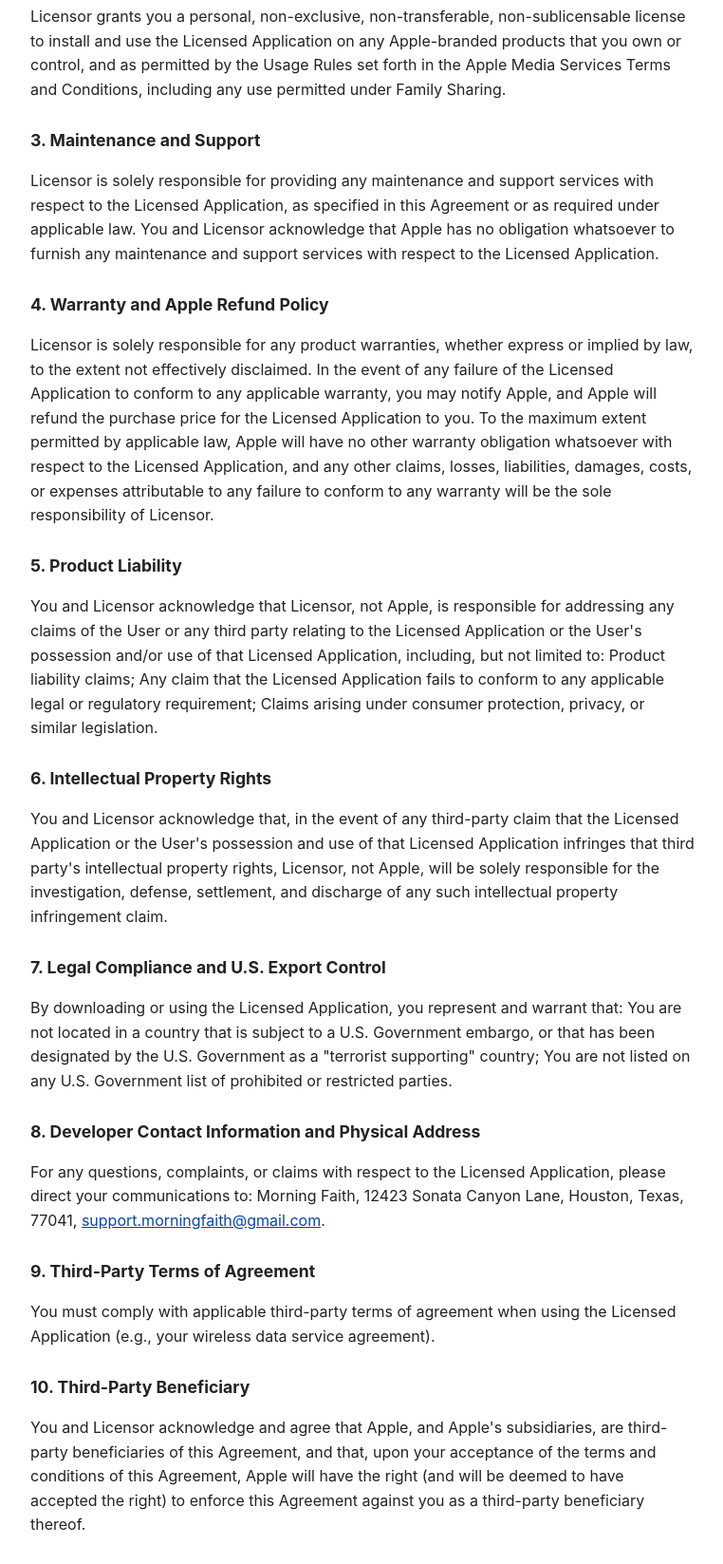
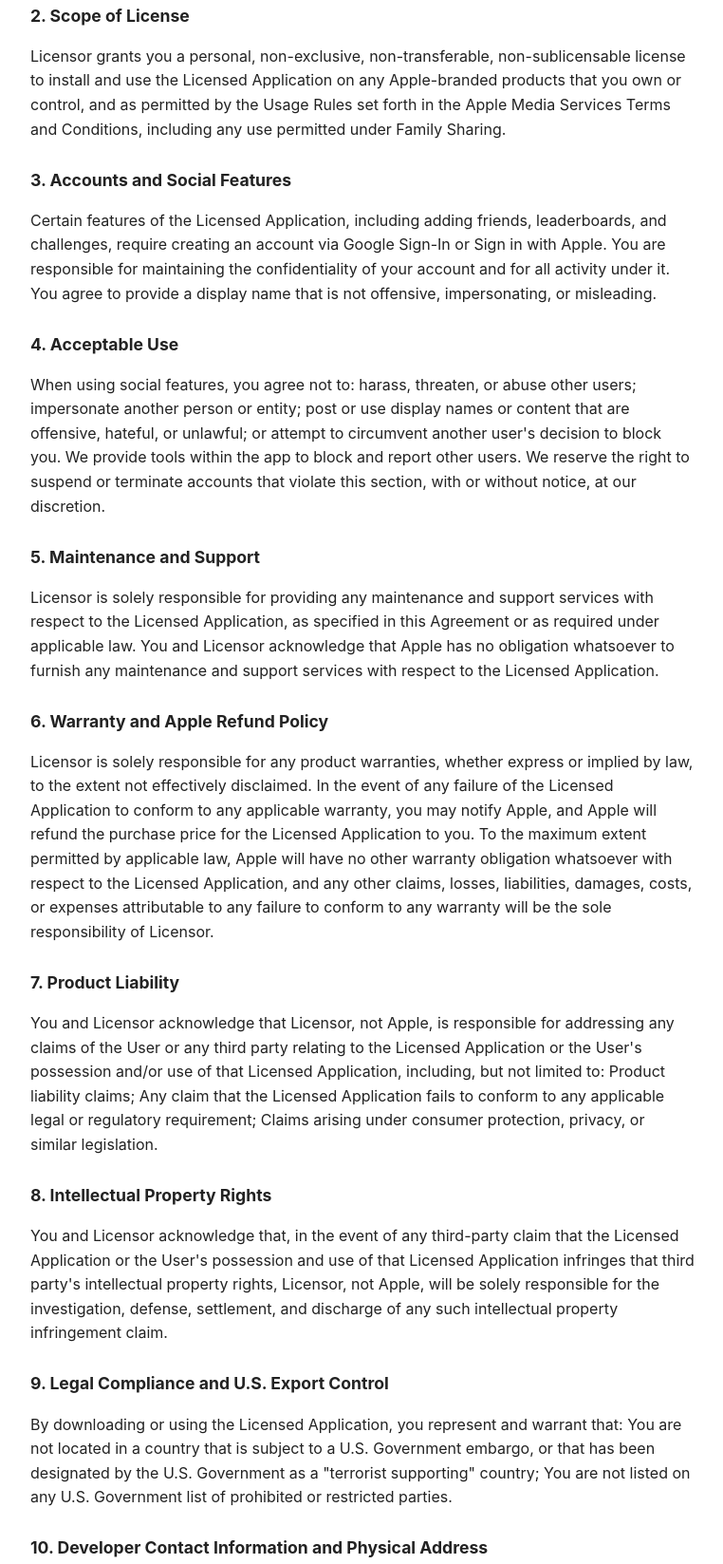
Before and after one commit to PolarisCore001/morningfaith-legal, a plain HTML site: page terms.html in a window 1280 px wide. Shown: the part 413-2060 px from the top of the page at 95% size, without its empty margins (258-1020 px from the left). Drawn offline with Linux system fonts and the light colour scheme.

Commit message:
Update terms.html

```diff
--- a/terms.html
+++ b/terms.html
@@ -13,6 +13,7 @@
 </head>
 <body>
 <h1>End User License Agreement (EULA)</h1>
+<p><em>Last Updated: August 12, 2026</em></p>
 <p>This End User License Agreement ("Agreement") is a legal agreement between you ("User" or "you") and Morning Faith ("Licensor," "we," "us," or "our").</p>
 
 <h2>1. Acknowledgement and Parties</h2>
@@ -21,28 +22,34 @@
 <h2>2. Scope of License</h2>
 <p>Licensor grants you a personal, non-exclusive, non-transferable, non-sublicensable license to install and use the Licensed Application on any Apple-branded products that you own or control, and as permitted by the Usage Rules set forth in the Apple Media Services Terms and Conditions, including any use permitted under Family Sharing.</p>
 
-<h2>3. Maintenance and Support</h2>
+<h2>3. Accounts and Social Features</h2>
+<p>Certain features of the Licensed Application, including adding friends, leaderboards, and challenges, require creating an account via Google Sign-In or Sign in with Apple. You are responsible for maintaining the confidentiality of your account and for all activity under it. You agree to provide a display name that is not offensive, impersonating, or misleading.</p>
+
+<h2>4. Acceptable Use</h2>
+<p>When using social features, you agree not to: harass, threaten, or abuse other users; impersonate another person or entity; post or use display names or content that are offensive, hateful, or unlawful; or attempt to circumvent another user's decision to block you. We provide tools within the app to block and report other users. We reserve the right to suspend or terminate accounts that violate this section, with or without notice, at our discretion.</p>
+
+<h2>5. Maintenance and Support</h2>
 <p>Licensor is solely responsible for providing any maintenance and support services with respect to the Licensed Application, as specified in this Agreement or as required under applicable law. You and Licensor acknowledge that Apple has no obligation whatsoever to furnish any maintenance and support services with respect to the Licensed Application.</p>
 
-<h2>4. Warranty and Apple Refund Policy</h2>
+<h2>6. Warranty and Apple Refund Policy</h2>
 <p>Licensor is solely responsible for any product warranties, whether express or implied by law, to the extent not effectively disclaimed. In the event of any failure of the Licensed Application to conform to any applicable warranty, you may notify Apple, and Apple will refund the purchase price for the Licensed Application to you. To the maximum extent permitted by applicable law, Apple will have no other warranty obligation whatsoever with respect to the Licensed Application, and any other claims, losses, liabilities, damages, costs, or expenses attributable to any failure to conform to any warranty will be the sole responsibility of Licensor.</p>
 
-<h2>5. Product Liability</h2>
+<h2>7. Product Liability</h2>
 <p>You and Licensor acknowledge that Licensor, not Apple, is responsible for addressing any claims of the User or any third party relating to the Licensed Application or the User's possession and/or use of that Licensed Application, including, but not limited to: Product liability claims; Any claim that the Licensed Application fails to conform to any applicable legal or regulatory requirement; Claims arising under consumer protection, privacy, or similar legislation.</p>
 
-<h2>6. Intellectual Property Rights</h2>
+<h2>8. Intellectual Property Rights</h2>
 <p>You and Licensor acknowledge that, in the event of any third-party claim that the Licensed Application or the User's possession and use of that Licensed Application infringes that third party's intellectual property rights, Licensor, not Apple, will be solely responsible for the investigation, defense, settlement, and discharge of any such intellectual property infringement claim.</p>
 
-<h2>7. Legal Compliance and U.S. Export Control</h2>
+<h2>9. Legal Compliance and U.S. Export Control</h2>
 <p>By downloading or using the Licensed Application, you represent and warrant that: You are not located in a country that is subject to a U.S. Government embargo, or that has been designated by the U.S. Government as a "terrorist supporting" country; You are not listed on any U.S. Government list of prohibited or restricted parties.</p>
 
-<h2>8. Developer Contact Information and Physical Address</h2>
+<h2>10. Developer Contact Information and Physical Address</h2>
 <p>For any questions, complaints, or claims with respect to the Licensed Application, please direct your communications to: Morning Faith, 12423 Sonata Canyon Lane, Houston, Texas, 77041, <a href="mailto:support.morningfaith@gmail.com">support.morningfaith@gmail.com</a>.</p>
 
-<h2>9. Third-Party Terms of Agreement</h2>
+<h2>11. Third-Party Terms of Agreement</h2>
 <p>You must comply with applicable third-party terms of agreement when using the Licensed Application (e.g., your wireless data service agreement).</p>
 
-<h2>10. Third-Party Beneficiary</h2>
+<h2>12. Third-Party Beneficiary</h2>
 <p>You and Licensor acknowledge and agree that Apple, and Apple's subsidiaries, are third-party beneficiaries of this Agreement, and that, upon your acceptance of the terms and conditions of this Agreement, Apple will have the right (and will be deemed to have accepted the right) to enforce this Agreement against you as a third-party beneficiary thereof.</p>
 </body>
 </html>
```
